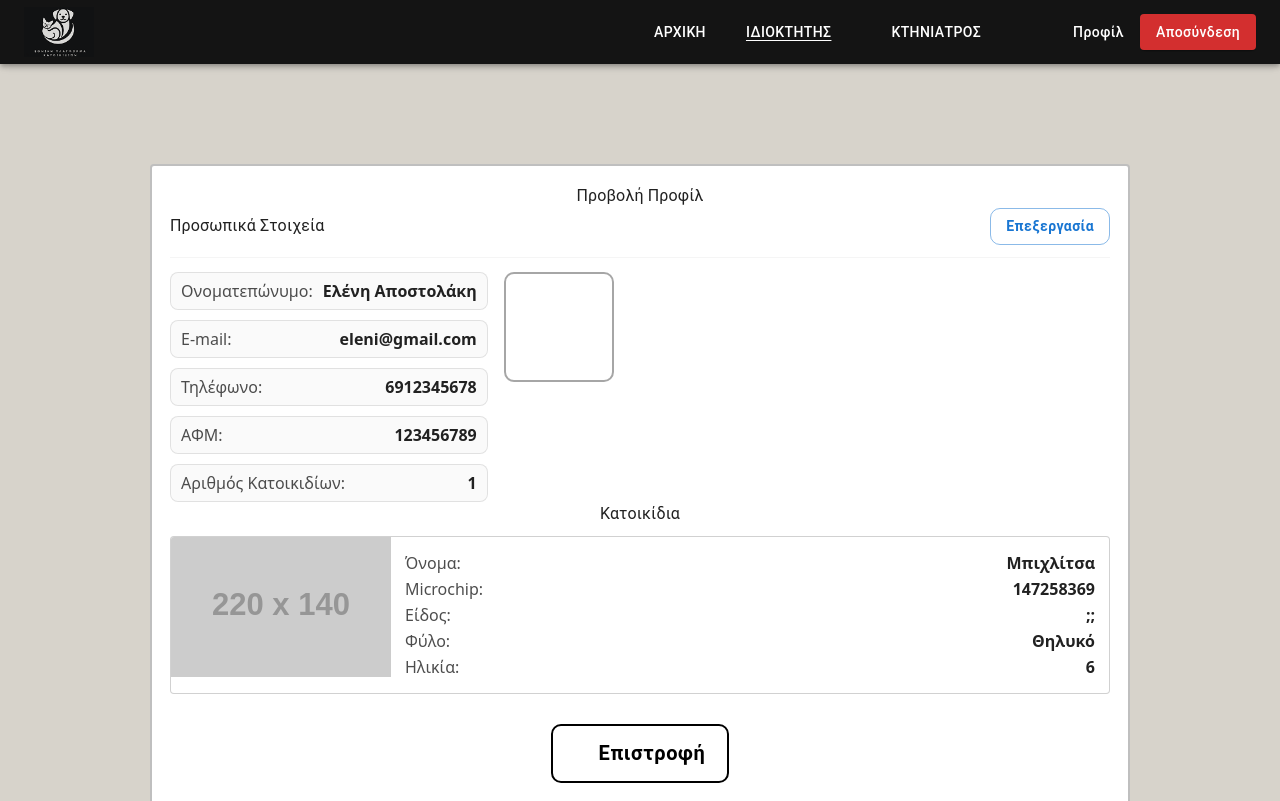
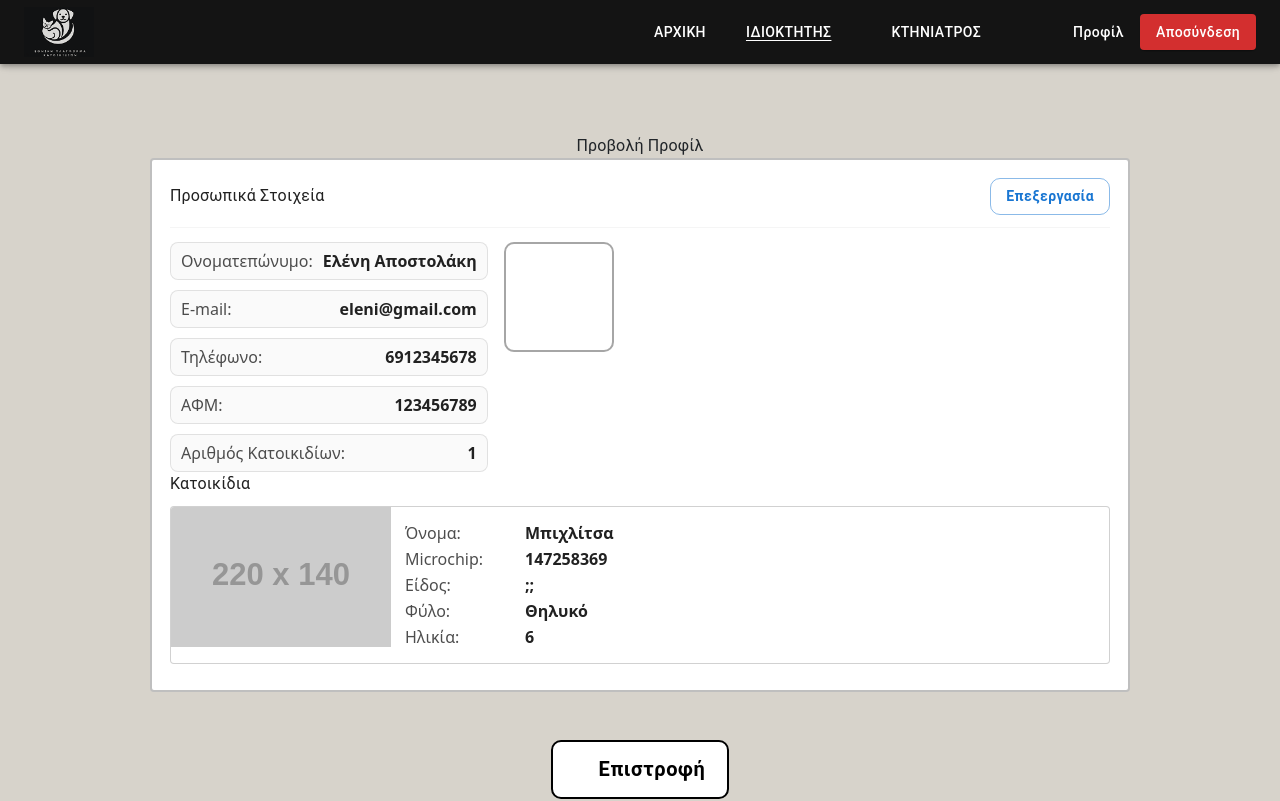
Before and after one commit to MerApost/Website-PetHealth, a React (Create React App) app: page /owner/profile in a window 1280 px wide. Shown: the top 801 px of the page. Built offline with nearby package versions, Linux system fonts and the light colour scheme; data requests are answered from the project's data file; sample sign-in values are in the browser's storage; some icons are missing.

Commit message:
profile pages (owner)

```diff
--- a/src/pages/Owner/OwnerProfile.css
+++ b/src/pages/Owner/OwnerProfile.css
@@ -1,25 +1,27 @@
 .profile-page{
   min-height: 100vh;
   background: #d7d3cb;
-  padding: 100px 16px 40px;
+  padding: 70px 16px 40px;
   display: flex;
-  justify-content: center;
-  align-items: flex-start;
+  flex-direction: column;
+  align-items: center;
 }
 
 .profile-card{
   width: 980px;
+  max-width: 100%;
   background: #fff;
   border: 2px solid rgba(0,0,0,0.25);
   border-radius: 12px;
   padding: 18px 18px 26px;
+  text-align: left;
 }
 
 .profile-title{
-  font-weight: 800;
+  font-weight: 900;
   text-align: center;
-  margin: 6px 0 14px;
-  font-size: 20px;
+  margin: 0 0 14px;
+  font-size: 22px;
 }
 
 .profile-top{
@@ -32,6 +34,7 @@
 .profile-section-title{
   font-weight: 800;
   font-size: 14px;
+  text-align: left;
 }
 
 .profile-edit-btn{
@@ -111,17 +114,19 @@
 .pet-content{
   position: relative;
   padding: 12px 14px !important;
+  text-align: left;
 }
 
 .pet-row{
   display: flex;
-  justify-content: space-between;
+  justify-content: flex-start;
   gap: 10px;
   margin: 2px 0;
 }
 
 .pet-row span{
   opacity: 0.8;
+  min-width: 110px;
 }
 
 .pet-delete{
@@ -131,7 +136,10 @@
 }
 
 .profile-back{
-  margin-top: 22px;
+  margin-top: 18px;
+  display: flex;
+  justify-content: center;
+  width: 100%;
 }
 
 .edit-top{
--- a/src/pages/Owner/OwnerProfileEdit.js
+++ b/src/pages/Owner/OwnerProfileEdit.js
@@ -81,8 +81,8 @@ export default function OwnerProfileEdit() {
 
   return (
     <div className="profile-page">
+    <Typography className="profile-title">Προβολή Προφίλ</Typography>
       <Paper elevation={0} className="profile-card">
-        <Typography className="profile-title">Προβολή Προφίλ</Typography>
 
         <Box className="profile-top edit-top">
           <Typography className="profile-section-title">Προσωπικά Στοιχεία</Typography>
@@ -160,10 +160,10 @@ export default function OwnerProfileEdit() {
           ))}
         </div>
 
-        <div className="profile-back">
+      </Paper>
+      <div className="profile-back">
           <BackButton />
         </div>
-      </Paper>
     </div>
   );
 }
--- a/src/pages/Owner/OwnerProfileView.js
+++ b/src/pages/Owner/OwnerProfileView.js
@@ -50,9 +50,8 @@ export default function OwnerProfileView() {
 
   return (
     <div className="profile-page">
+    <Typography className="profile-title">Προβολή Προφίλ</Typography>
       <Paper elevation={0} className="profile-card">
-        <Typography className="profile-title">Προβολή Προφίλ</Typography>
-
         <Box className="profile-top">
           <Typography className="profile-section-title">Προσωπικά Στοιχεία</Typography>
 
@@ -106,11 +105,10 @@ export default function OwnerProfileView() {
             </Card>
           ))}
         </div>
-
+      </Paper>
         <div className="profile-back">
-          <BackButton />
+            <BackButton />
         </div>
-      </Paper>
     </div>
   );
 }
```
